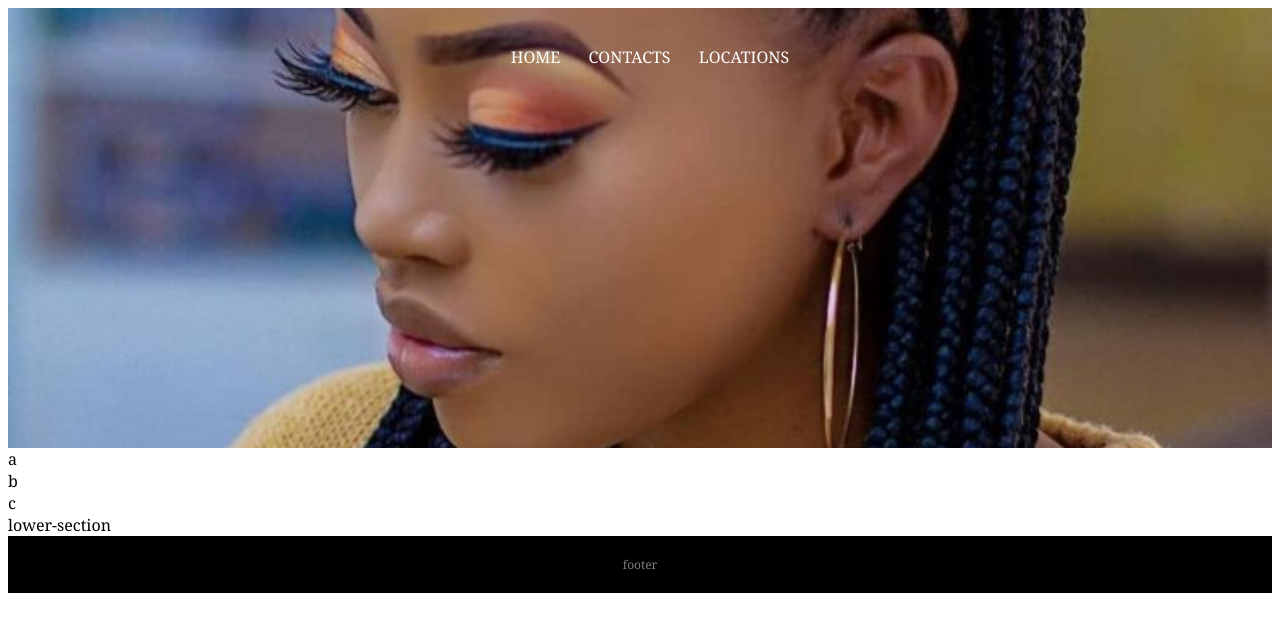
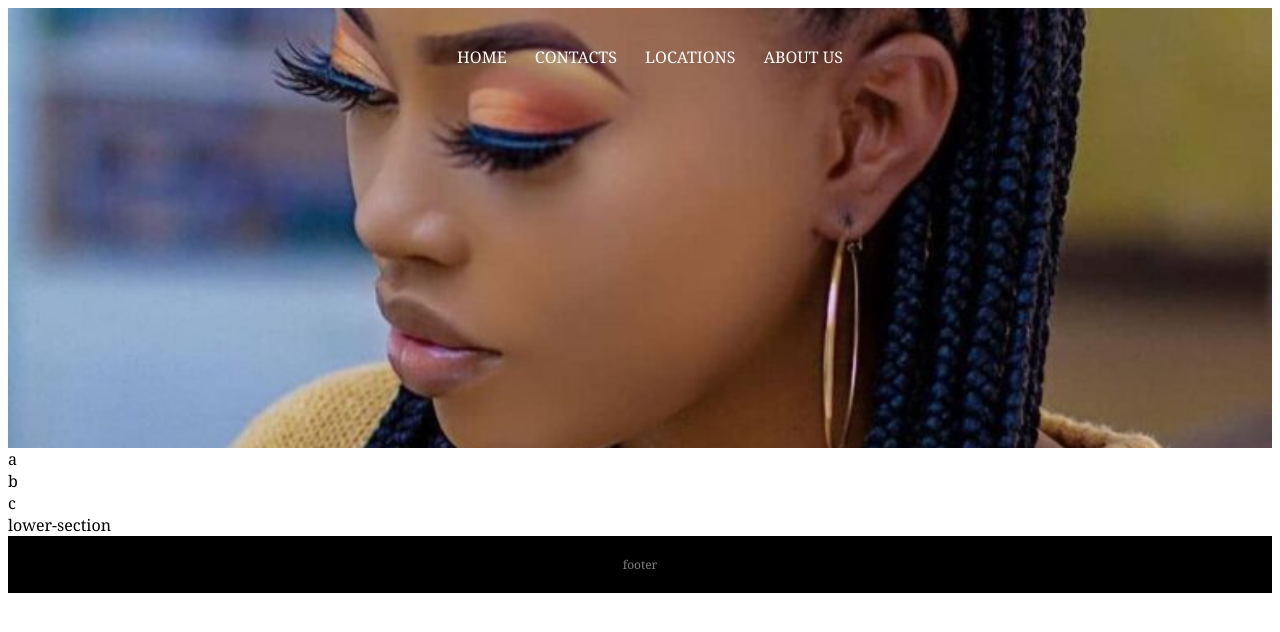
Before and after one commit to Dorcaskolapo/Hair-stylist, a plain HTML site: page location.html in a window 1280 px wide. Drawn offline with Linux system fonts and the light colour scheme.

Commit message:
location.html

```diff
--- a/location.html
+++ b/location.html
@@ -14,6 +14,7 @@
                 <li><a href="index.html">home</a></li>
                 <li><a href="contacts.html">contacts</a></li>
                 <li><a href="location.html">locations</a></li>
+                <li><a href="About us.html">About us</a></li>
             </ul>
         </nav>
     </header>
```
